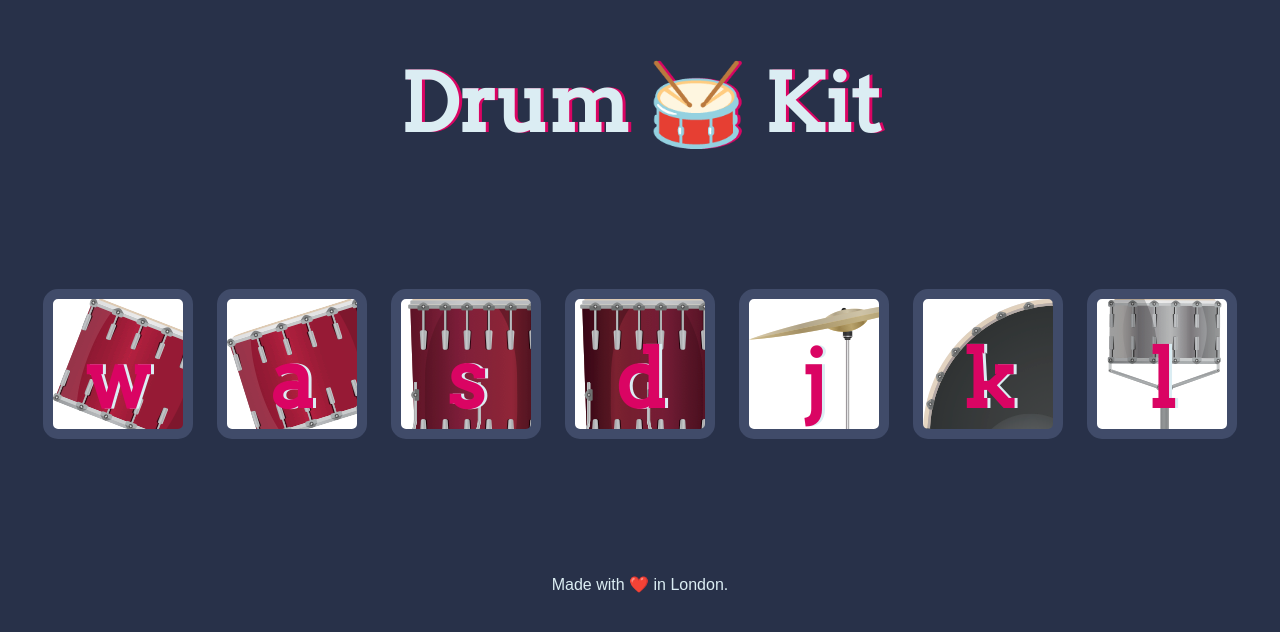
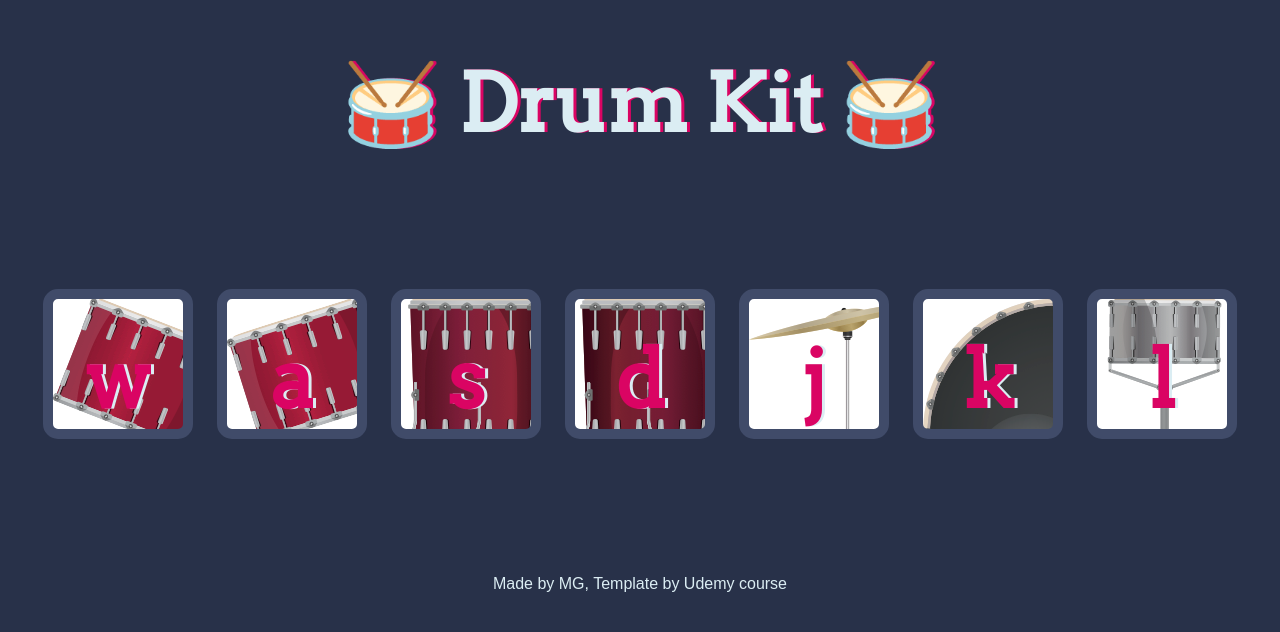
Before and after one commit to mgajdo/drumkit, a plain HTML site: page index.html in a window 1280 px wide. Drawn offline with Linux system fonts and the light colour scheme; files whose address does not match are found by name.

Commit message:
Update index.html

```diff
--- a/index.html
+++ b/index.html
@@ -3,14 +3,14 @@
 
 <head>
   <meta charset="utf-8">
-  <title>Drum Kit</title>
+  <title>Ba Dum Tsss</title>
   <link rel="stylesheet" href="styles.css">
   <link href="https://fonts.googleapis.com/css?family=Arvo" rel="stylesheet">
 </head>
 
 <body>
 
-  <h1 id="title">Drum 🥁 Kit</h1>
+  <h1 id="title">🥁 Drum Kit 🥁</h1>
   <div class="set">
     <button class="w drum">w</button>
     <button class="a drum">a</button>
@@ -26,6 +26,6 @@
   <script src="index.js" charset="utf-8"></script>
 </body>
 <footer>
-  Made with ❤️ in London.
+  Made by MG, Template by Udemy course
 </footer>
 </html>
```
